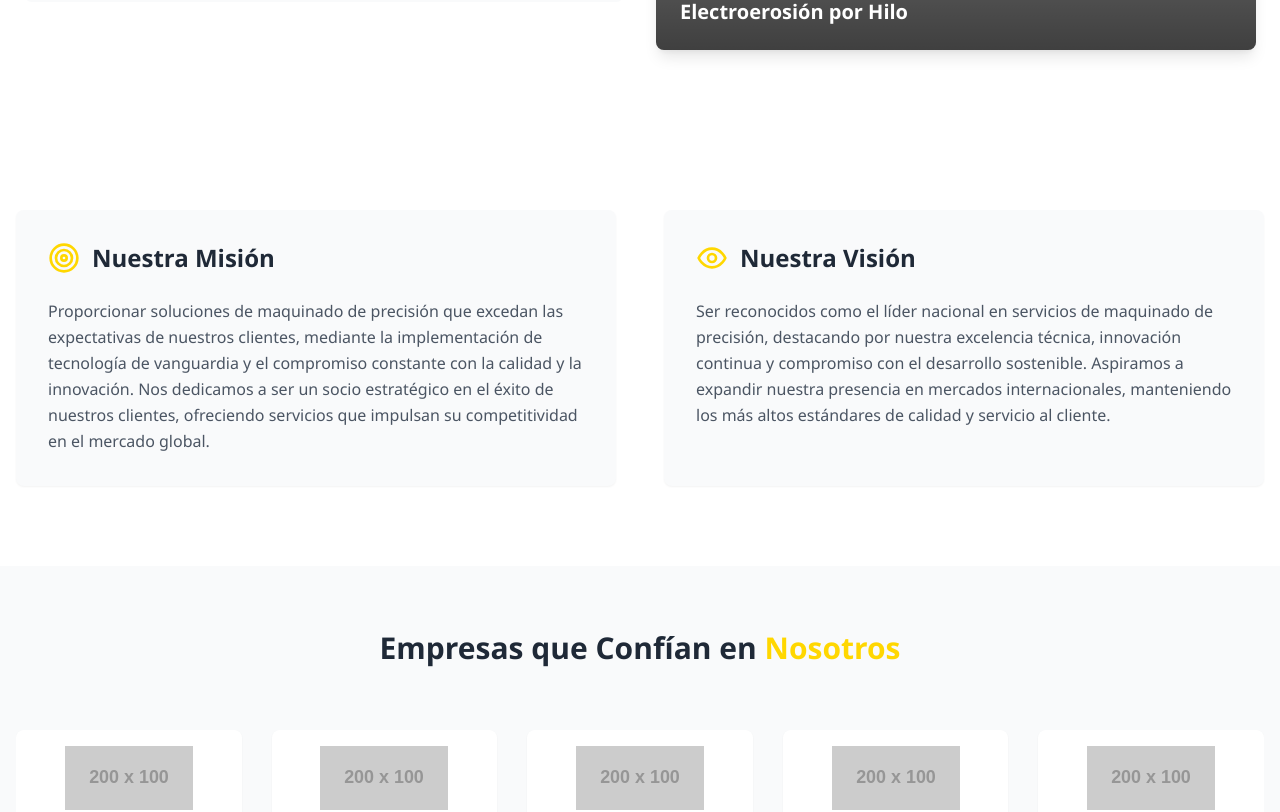
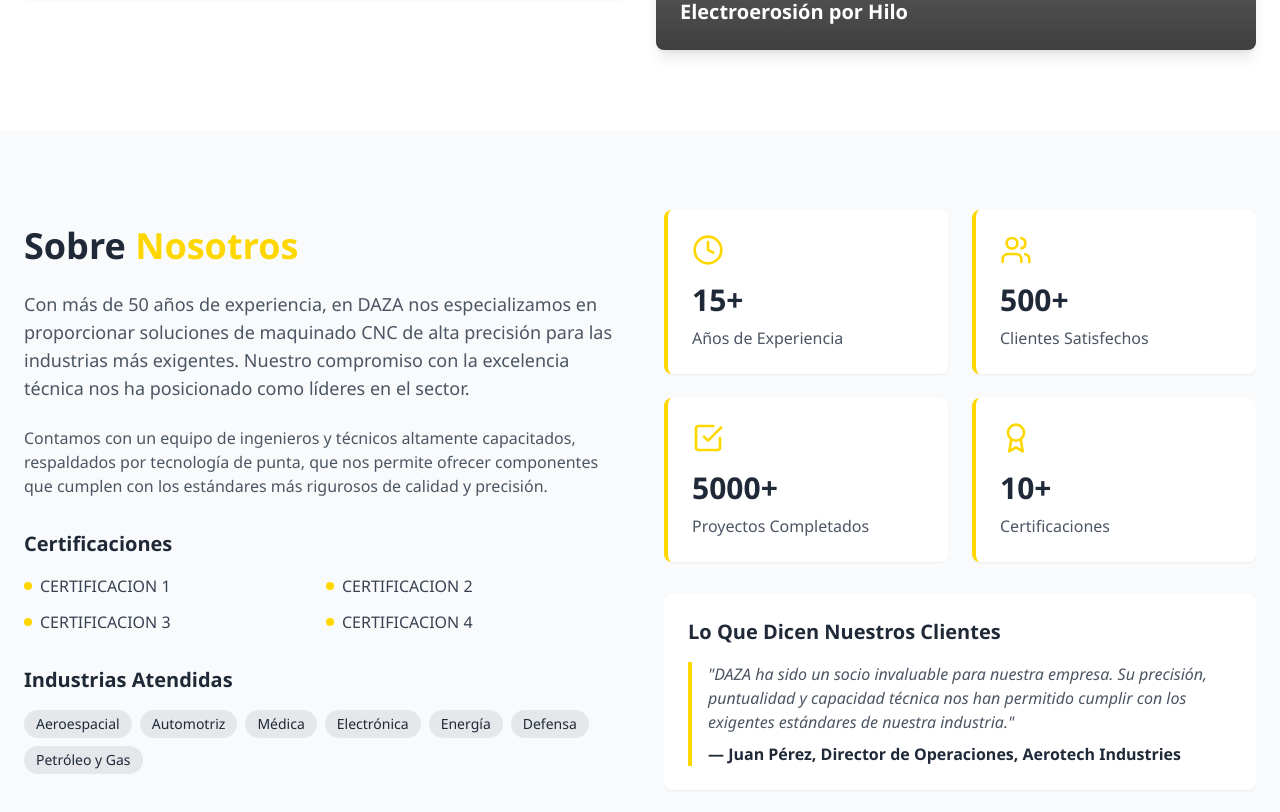
Before and after one commit to armandosarabia/maquinadosdazav3, a React (Vite) app: page / in a window 1280 px wide. Shown: the part 4500-5312 px from the top of the page. Built offline with nearby package versions, Linux system fonts and the light colour scheme; grey boxes are pictures that could not be loaded.

Commit message:
Deploy application to Netlify

```diff
--- a/package.json
+++ b/package.json
@@ -10,11 +10,9 @@
     "preview": "vite preview"
   },
   "dependencies": {
-    "@mailerlite/mailerlite-nodejs": "^1.2.1",
     "lucide-react": "^0.344.0",
     "react": "^18.3.1",
-    "react-dom": "^18.3.1",
-    "swiper": "^11.0.6"
+    "react-dom": "^18.3.1"
   },
   "devDependencies": {
     "@eslint/js": "^9.9.1",
--- a/src/App.tsx
+++ b/src/App.tsx
@@ -5,8 +5,6 @@ import Services from './components/Services';
 import Projects from './components/Projects';
 import Equipment from './components/Equipment';
 import About from './components/About';
-import MissionVision from './components/MissionVision';
-import Partners from './components/Partners';
 import Contact from './components/Contact';
 import Footer from './components/Footer';
 import WhatsAppButton from './components/WhatsAppButton';
@@ -41,8 +39,6 @@ const App: React.FC = () => {
       <Services />
       <Projects />
       <Equipment />
-      <MissionVision />
-      <Partners />
       <About />
       <Contact />
       <Footer />
```
